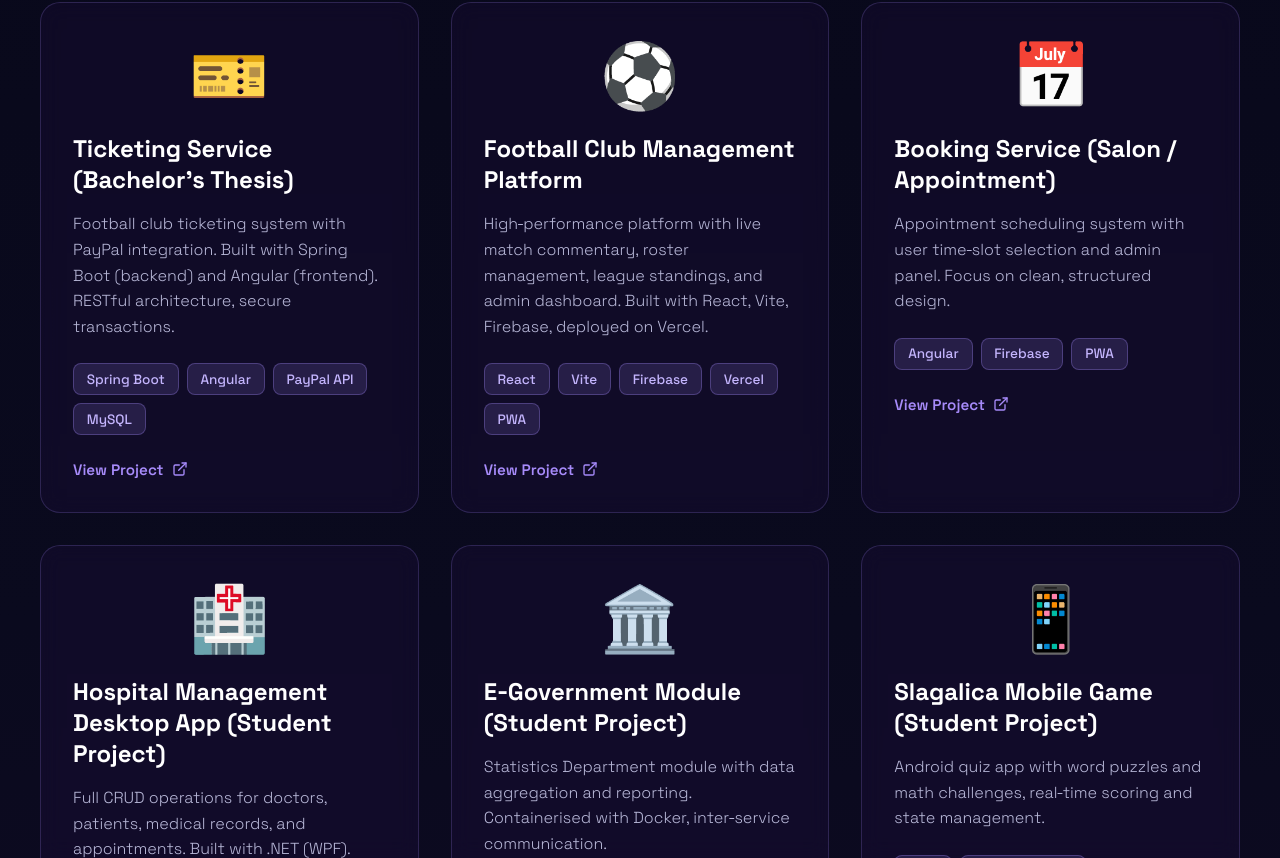
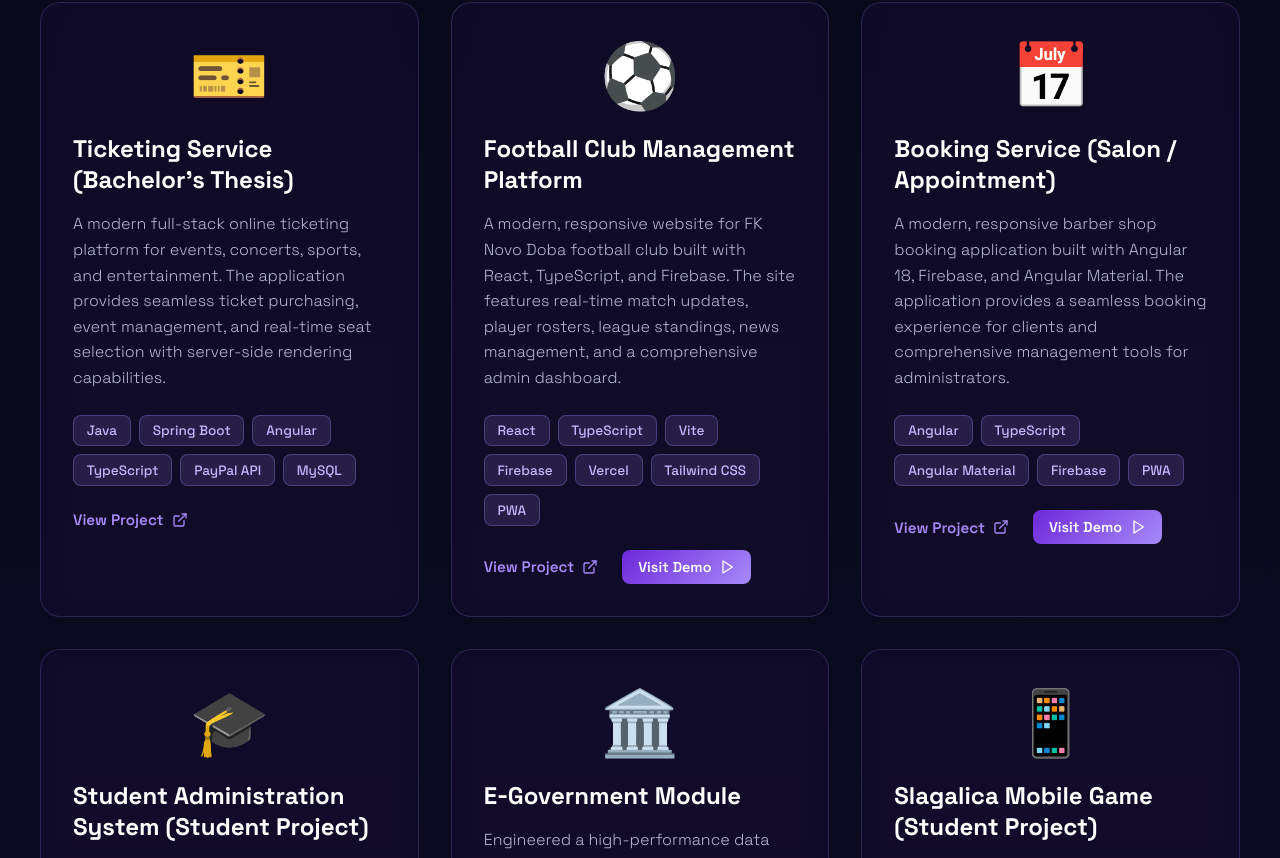
Before and after one commit to igormarkovic11/portfolio, a React (Vite) app in the folder my-portfolio/: page / in a window 1280 px wide. Shown: the part 1942-2800 px from the top of the page. Built offline with nearby package versions, Linux system fonts and the light colour scheme.

Commit message:
updated projects section

```diff
--- a/my-portfolio/src/App.jsx
+++ b/my-portfolio/src/App.jsx
@@ -9,6 +9,7 @@ import {
   LuX,
   LuDownload,
   LuArrowUp,
+  LuPlay,
 } from "react-icons/lu";
 
 // --- Star class (outside component) ---
@@ -144,49 +145,66 @@ const Portfolio = () => {
     {
       title: "Ticketing Service (Bachelor's Thesis)",
       description:
-        "Football club ticketing system with PayPal integration. Built with Spring Boot (backend) and Angular (frontend). RESTful architecture, secure transactions.",
-      tech: ["Spring Boot", "Angular", "PayPal API", "MySQL"],
-      link: "#",
+        "A modern full-stack online ticketing platform for events, concerts, sports, and entertainment. The application provides seamless ticket purchasing, event management, and real-time seat selection with server-side rendering capabilities.",
+      tech: [
+        "Java",
+        "Spring Boot",
+        "Angular",
+        "TypeScript",
+        "PayPal API",
+        "MySQL",
+      ],
+      link: "https://github.com/igormarkovic11/online-ticketing-service",
       image: "🎫",
     },
     {
       title: "Football Club Management Platform",
       description:
-        "High‑performance platform with live match commentary, roster management, league standings, and admin dashboard. Built with React, Vite, Firebase, deployed on Vercel.",
-      tech: ["React", "Vite", "Firebase", "Vercel", "PWA"],
-      link: "#",
+        "A modern, responsive website for FK Novo Doba football club built with React, TypeScript, and Firebase. The site features real-time match updates, player rosters, league standings, news management, and a comprehensive admin dashboard.",
+      tech: [
+        "React",
+        "TypeScript",
+        "Vite",
+        "Firebase",
+        "Vercel",
+        "Tailwind CSS",
+        "PWA",
+      ],
+      link: "https://github.com/igormarkovic11/fknovodoba",
       image: "⚽",
+      demoLink: "https://fknovodoba.vercel.app/",
     },
     {
       title: "Booking Service (Salon / Appointment)",
       description:
-        "Appointment scheduling system with user time‑slot selection and admin panel. Focus on clean, structured design.",
-      tech: ["Angular", "Firebase", "PWA"],
-      link: "#",
+        "A modern, responsive barber shop booking application built with Angular 18, Firebase, and Angular Material. The application provides a seamless booking experience for clients and comprehensive management tools for administrators.",
+      tech: ["Angular", "TypeScript", "Angular Material", "Firebase", "PWA"],
+      link: "https://github.com/igormarkovic11/booking",
       image: "📅",
+      demoLink: "https://booking-ashen-nine.vercel.app",
     },
     {
-      title: "Hospital Management Desktop App (Student Project)",
+      title: "Student Administration System (Student Project)",
       description:
-        "Full CRUD operations for doctors, patients, medical records, and appointments. Built with .NET (WPF).",
-      tech: [".NET", "WPF", "C#", "SQL Server"],
-      link: "#",
-      image: "🏥",
+        "A comprehensive student administration system (Studentska Služba) for educational institutions. This full-stack application manages student records, courses, exams, grades, and administrative tasks with separate interfaces for students, professors, and administrators.",
+      tech: ["Java", "Spring Boot", "Angular", "TypeScript", "MySQL"],
+      link: "https://github.com/igormarkovic11/eObrazovanje",
+      image: "🎓",
     },
     {
-      title: "E‑Government Module (Student Project)",
+      title: "E‑Government Module",
       description:
-        "Statistics Department module with data aggregation and reporting. Containerised with Docker, inter‑service communication.",
-      tech: ["Docker", "Angular", "Team Collaboration"],
+        "Engineered a high-performance data aggregation and reporting module for a collaborative E-Government ecosystem. Orchestrated seamless inter-service communication using Docker to ensure environment consistency.",
+      tech: ["Docker", "Angular", "REST API", "Microservices"],
       link: "#",
       image: "🏛️",
     },
     {
       title: "Slagalica Mobile Game (Student Project)",
       description:
-        "Android quiz app with word puzzles and math challenges, real‑time scoring and state management.",
-      tech: ["Java", "Android Studio"],
-      link: "#",
+        "An Android quiz game application inspired by the popular Serbian TV show ''Slagalica''. The app features multiple game types, real-time multiplayer functionality, and a comprehensive scoring system.",
+      tech: ["Java", "Android", "Android Studio", "Firebase", "Gradle"],
+      link: "https://github.com/igormarkovic11/android",
       image: "📱",
     },
   ];
@@ -854,8 +872,17 @@ const Portfolio = () => {
                       </span>
                     ))}
                   </div>
+                  <div
+                    style={{
+                      display: "flex",
+                      gap: "1.5rem",
+                      alignItems: "center",
+                    }}
+                  >
+                    {/* Existing View Project Link */}
                     <a
                       href={project.link}
+                      target="_blank"
                       style={{
                         display: "inline-flex",
                         alignItems: "center",
@@ -867,16 +894,50 @@ const Portfolio = () => {
                         transition: "all 0.3s ease",
                       }}
                       onMouseEnter={(e) => {
-                      e.target.style.color = "#c4b5fd";
-                      e.target.style.gap = "0.8rem";
+                        e.currentTarget.style.color = "#c4b5fd";
+                        e.currentTarget.style.gap = "0.8rem";
                       }}
                       onMouseLeave={(e) => {
-                      e.target.style.color = "#a78bfa";
-                      e.target.style.gap = "0.5rem";
+                        e.currentTarget.style.color = "#a78bfa";
+                        e.currentTarget.style.gap = "0.5rem";
                       }}
                     >
                       View Project <LuExternalLink size={16} />
                     </a>
+
+                    {/* Conditional Visit Demo Link */}
+                    {project.demoLink && (
+                      <a
+                        href={project.demoLink}
+                        target="_blank"
+                        rel="noopener noreferrer"
+                        style={{
+                          display: "inline-flex",
+                          alignItems: "center",
+                          gap: "0.5rem",
+                          color: "#ffffff",
+                          background:
+                            "linear-gradient(135deg, #6d28d9 0%, #a78bfa 100%)",
+                          padding: "0.5rem 1rem",
+                          borderRadius: "8px",
+                          textDecoration: "none",
+                          fontSize: "0.9rem",
+                          fontWeight: "600",
+                          transition: "all 0.3s ease",
+                        }}
+                        onMouseEnter={(e) => {
+                          e.currentTarget.style.transform = "scale(1.05)";
+                          e.currentTarget.style.filter = "brightness(1.1)";
+                        }}
+                        onMouseLeave={(e) => {
+                          e.currentTarget.style.transform = "scale(1)";
+                          e.currentTarget.style.filter = "brightness(1)";
+                        }}
+                      >
+                        Visit Demo <LuPlay size={16} />
+                      </a>
+                    )}
+                  </div>
                 </div>
               ))}
             </div>
```
Lines whose indentation alone changed are shown as unchanged.
